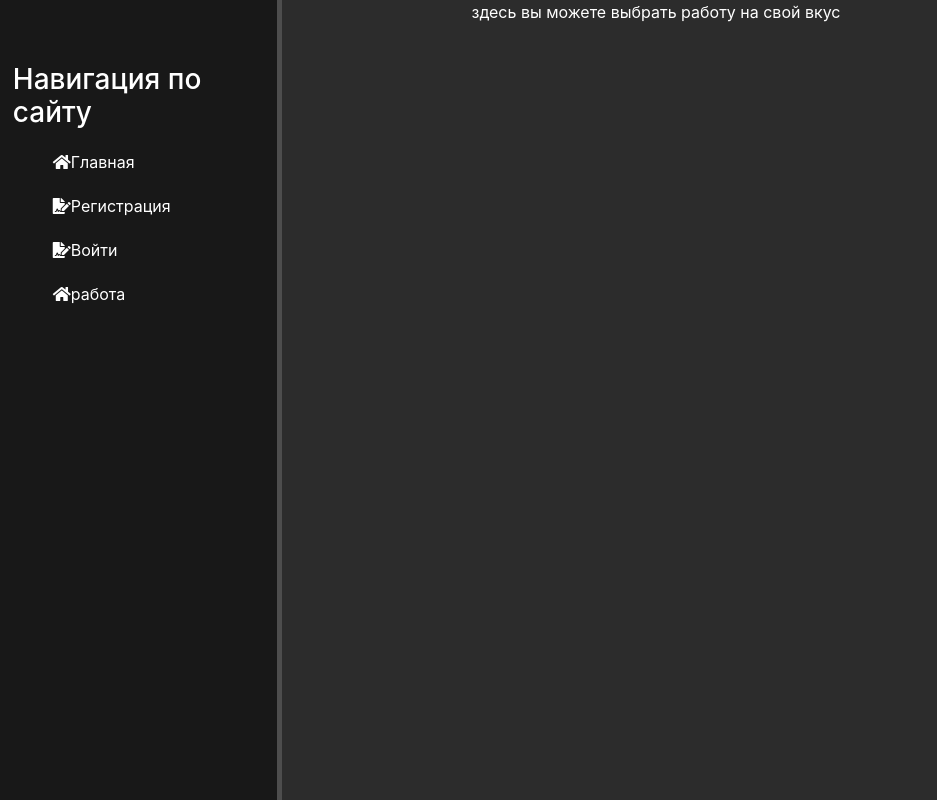
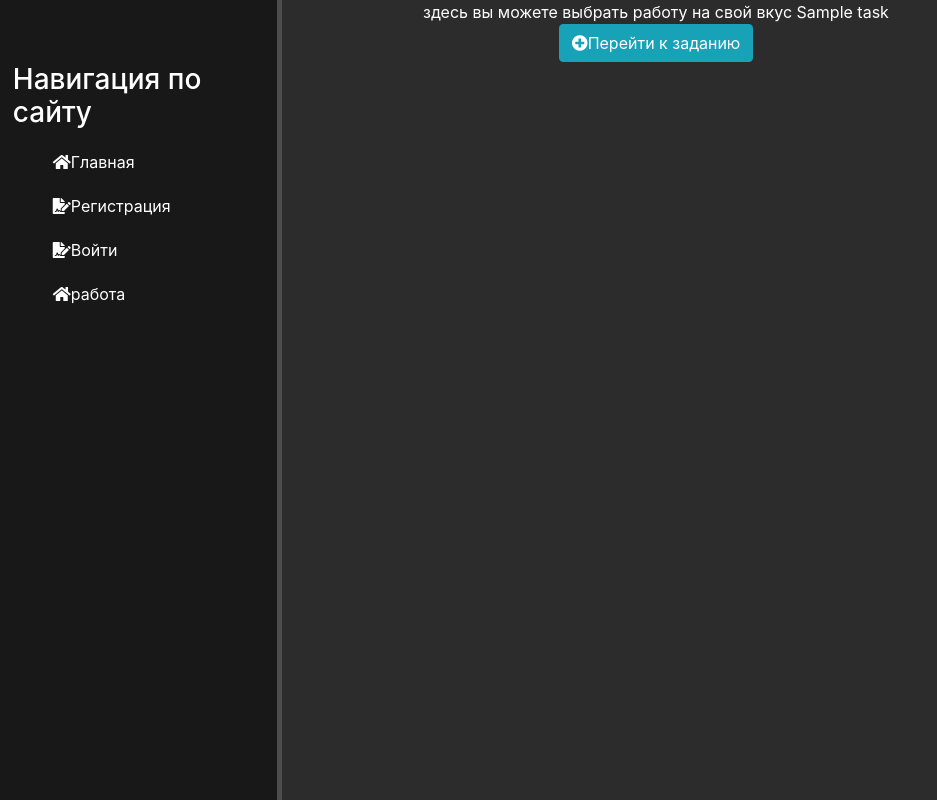
Before and after one commit to qwyxtt/labor_exchange, a Django app: page /work/ in a window 1280 px wide. Shown: the whole page, without its empty margins (0-937 px from the left). Run offline with Django 4.2, Linux system fonts and the light colour scheme; tables that the repository leaves empty hold one stand-in row (values such as "Sample post"); some libraries are stand-ins or nearby versions.

Commit message:
work fix

```diff
--- a/templates/account/task.html
+++ b/templates/account/task.html
@@ -6,6 +6,7 @@
 <div class="features">
     {% for task in tasks %}
     {{ task.title }}
+    {{ task.description }}
     {% endfor %}
 </div>
 {% endblock %}
--- a/templates/account/work.html
+++ b/templates/account/work.html
@@ -7,5 +7,11 @@
 {% block content %}
 <div class="features">
     {{ info }}
+    {% for task in tasks %}
+        {{ task.title }}<br>
+    <a href="{% url 'accept_task' task_id=task.id %}">
+        <button class="btn btn-info"><i class="fa fa-plus-circle"></i>Перейти к заданию</button>
+    </a>
+    {% endfor %}
 </div>
 {% endblock %}
--- a/work/urls.py
+++ b/work/urls.py
@@ -7,5 +7,6 @@ urlpatterns = [
     path('task/', task_history, name='task'),
     path('create_task/', create_task, name='create_task'),
     path('history_of_task/', task_history_employee, name='history_of_task'),
-    path('work/', work, name='work')
+    path('work/', work, name='work'),
+    path('task/<int:task_id>/', accept_task, name='accept_task')
 ]
--- a/work/views.py
+++ b/work/views.py
@@ -31,7 +31,8 @@ def create_task(request):
                 title=cd['title'],
                 description=cd['description'],
                 end_date=cd['end_date'],
-                cost=cd['cost']
+                cost=cd['cost'],
+                is_active=cd['is_active']
             )
             obj = get_object_or_404(Employer, user=request.user)
             task.owner = obj
@@ -50,6 +51,11 @@ def task_history_employee(request):
 def work(request):
     context = {
         'info': 'здесь вы можете выбрать работу на свой вкус',
-        'task': Task.objects.filter(is_active=True)
+        'tasks': Task.objects.filter(is_active=True)
     }
     return render(request, 'account/work.html', context)
+
+
+def accept_task(request, task_id):
+    task = Task.objects.get(pk=task_id)
+    return render(request, 'account/accept_task.html', context={'task': task})
```
Also changed, not shown: templates/account/accept_task.html (added, +8 -0 lines), work/migrations/0009_task_is_active.py (added).
